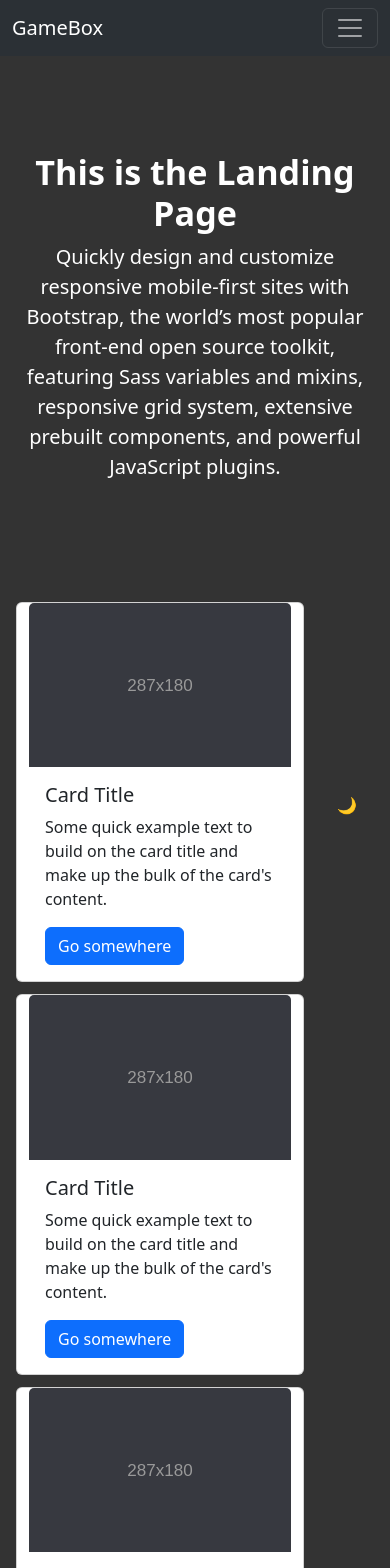
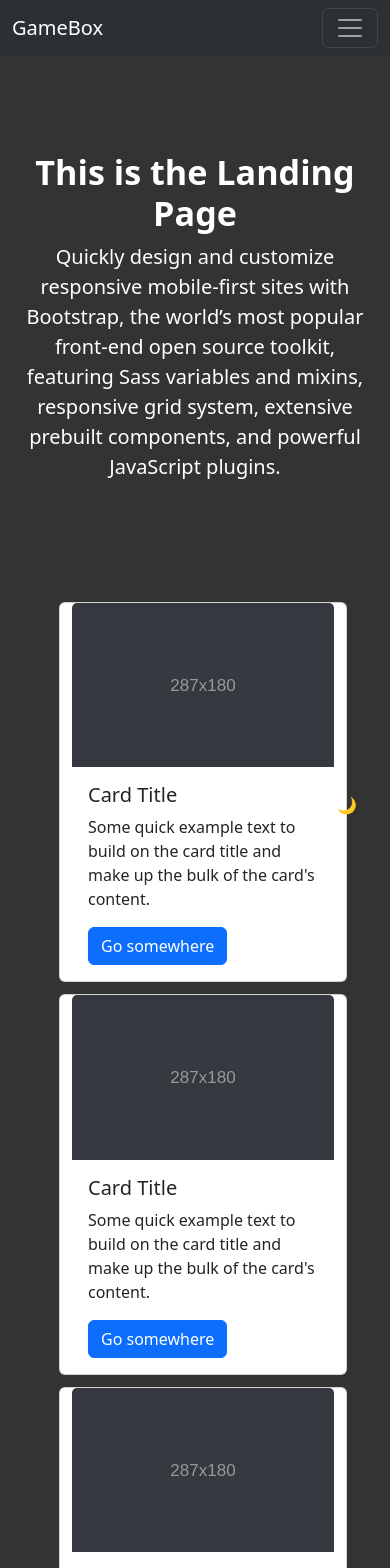
Before and after one commit to Kirknasty54/Gamebox, a React (Vite) app in the folder front_end/our-front-end-react/: page / in a window 390 px wide. Shown: the top 1568 px of the page. Built offline with nearby package versions, Linux system fonts and the light colour scheme.

Commit message:
Update LandingPage.jsx

```diff
--- a/front_end/our-front-end-react/src/Pages/LandingPage.jsx
+++ b/front_end/our-front-end-react/src/Pages/LandingPage.jsx
@@ -19,9 +19,8 @@ function LandingPage() {
         </div>
     </div>
     <div className = 'container-fluid'>
-      <div className='row justify-content-center'>
-        <div className = 'col-md-12'>
-          <div className ='row'>
+        <div className = 'col-sm-12'>
+          <div className ='row justify-content-center'>
           <GameCards/>
           <GameCards/>
           <GameCards/>
@@ -29,7 +28,6 @@ function LandingPage() {
           </div>
         </div>
       </div>
-    </div>
     </>
   )
 }
```
